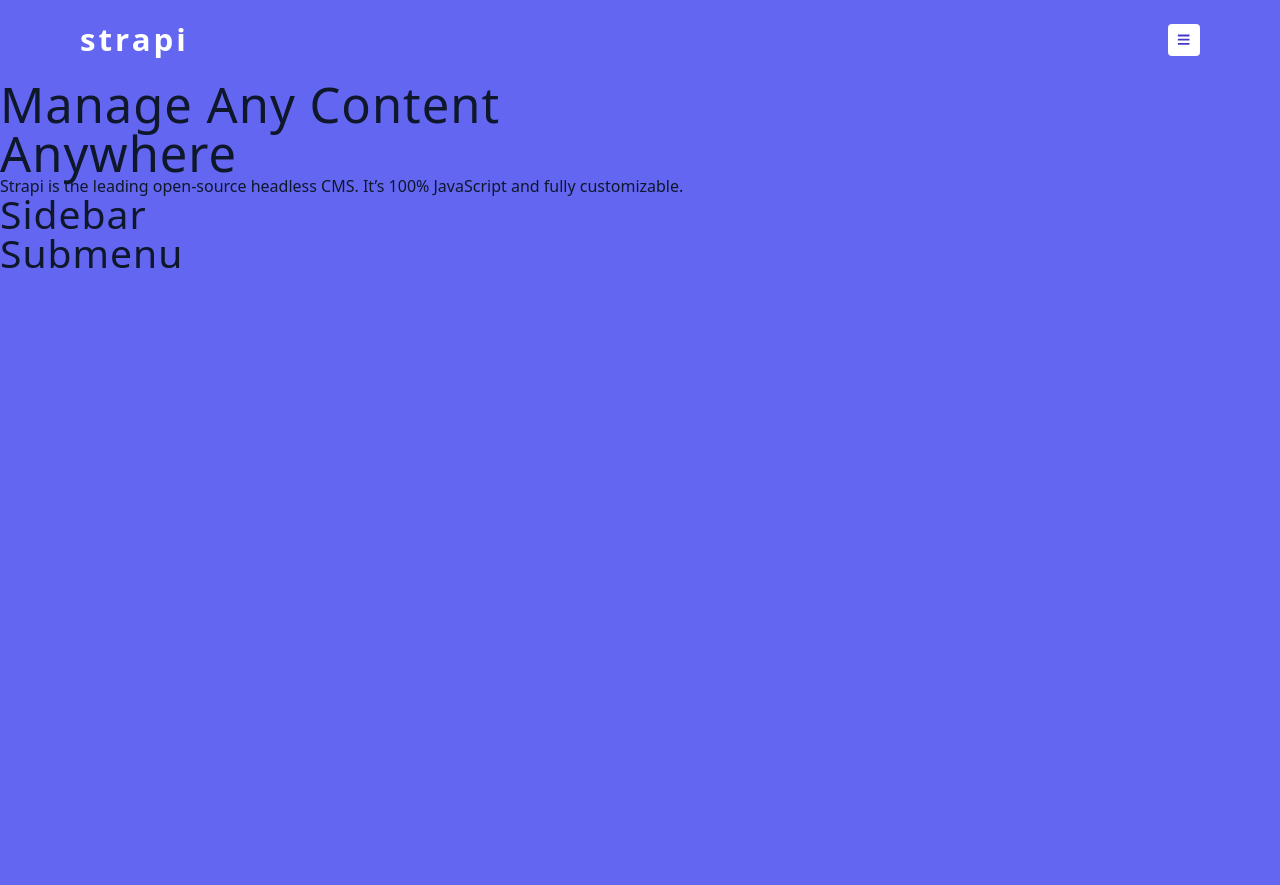
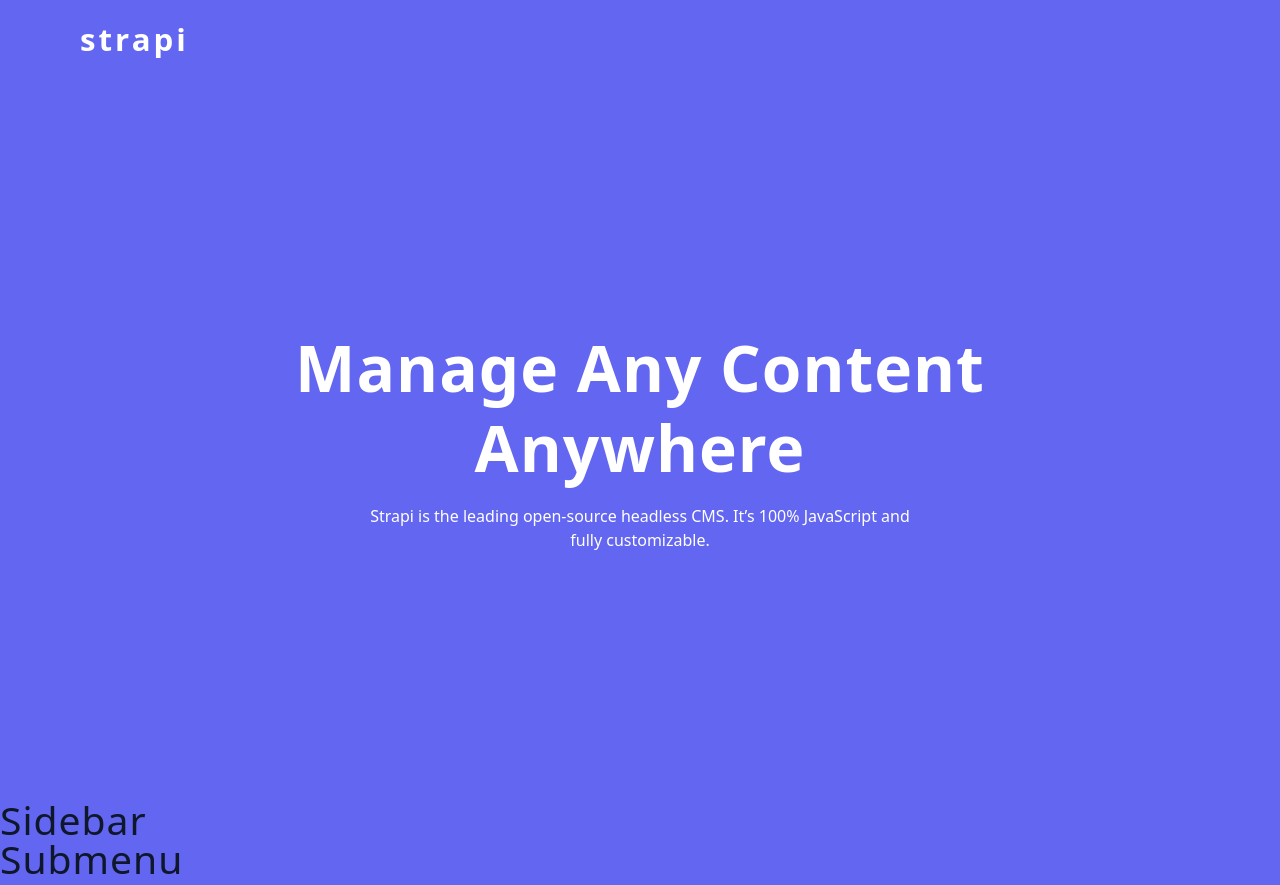
Before and after one commit to LaelPierre/react_projects, a React (Vite) app in the folder strapi_menu/: page / in a window 1280 px wide. Before the commit the page ends 800 px from the top, so only its background shows below. Built offline with nearby package versions, Linux system fonts and the light colour scheme.

Commit message:
added css for hero component

```diff
--- a/strapi_menu/src/Hero.jsx
+++ b/strapi_menu/src/Hero.jsx
@@ -2,7 +2,7 @@
 
 const Hero = () => {
   return (
-    <div className="hero container">
+    <div className="hero-container">
       <div className="hero-center">
         <h1>
           manage any content <br /> anywhere
--- a/strapi_menu/src/index.css
+++ b/strapi_menu/src/index.css
@@ -304,3 +304,47 @@
 .toggle-btn:hover {
   transform: scale(1.05);
 }
+
+/*
+=============
+Hero
+===============
+*/
+
+.hero-container {
+  min-height: calc(100vh - 5rem);
+  display: grid;
+  place-items: center;
+}
+
+.hero-center {
+  color: var(--white);
+  width: var(--fluid-width);
+  max-width: var(--max-width);
+}
+
+.hero-center h1 {
+  font-size: clamp(3rem, 5vw, 5rem);
+  margin-bottom: 1rem;
+  font-weight: 700;
+  line-height: 1.25;
+}
+
+.hero-center p {
+  line-height: 1.5;
+}
+
+@media screen and (min-width: 992px) {
+  .hero-center {
+    text-align: center;
+  }
+
+  .hero-center p {
+    max-width: 35rem;
+    margin: 0 auto;
+  }
+
+  .toggle-btn {
+    display: none;
+  }
+}
```
